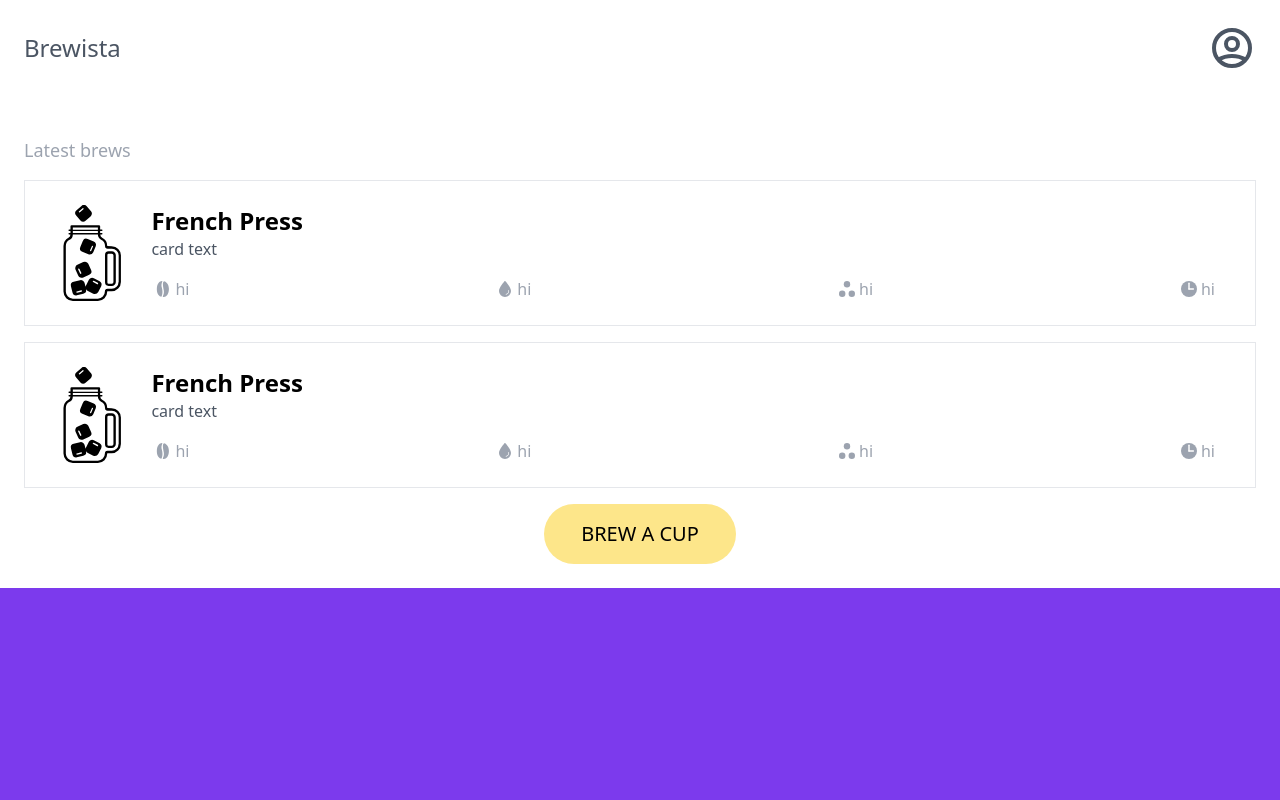
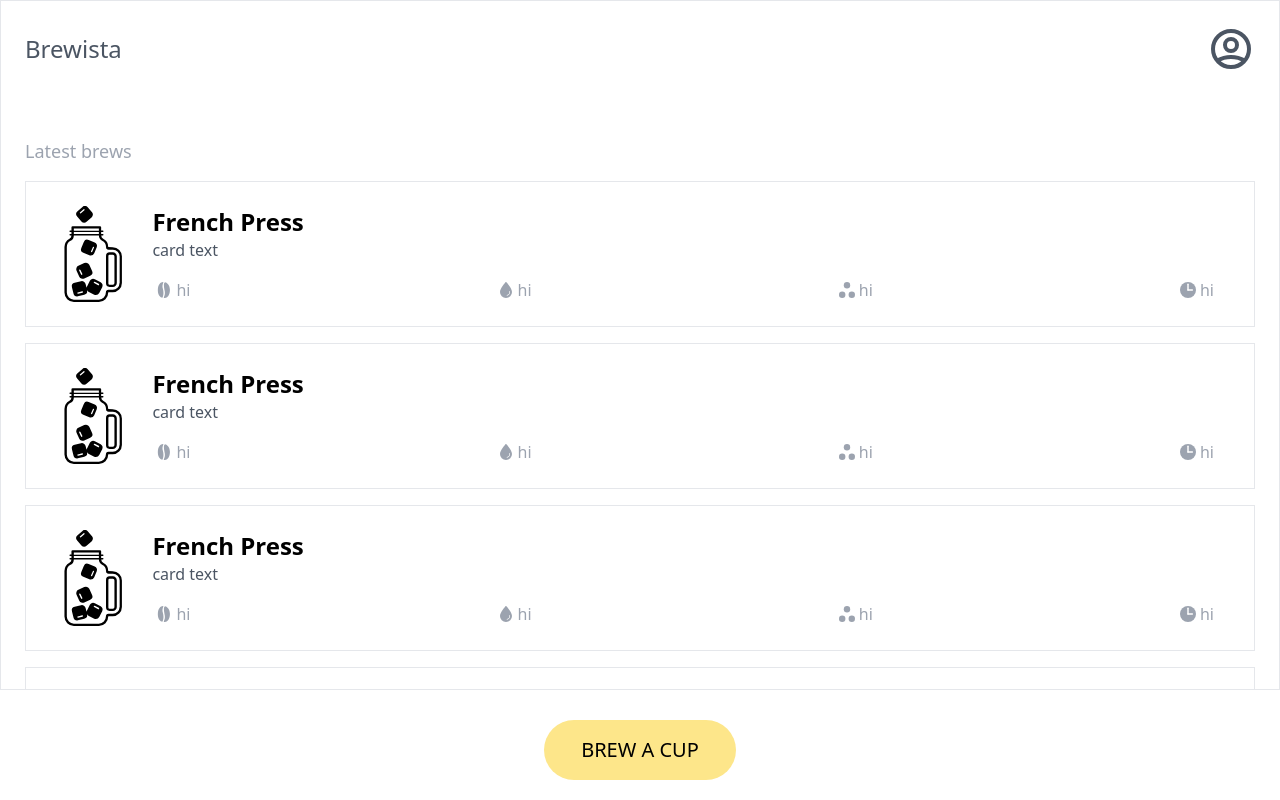
Before and after one commit to kami6800/eksamen, a Vue app: page /latest in a window 1280 px wide. Built offline with nearby package versions, Linux system fonts and the light colour scheme.

Commit message:
fix item positioning and scrolling

```diff
--- a/public/index.html
+++ b/public/index.html
@@ -128,11 +128,11 @@
 
 </svg>
   </head>
-  <body class="bg-purple-600">
+  <body class="">
     <noscript>
       <strong>We're sorry but <%= htmlWebpackPlugin.options.title %> doesn't work properly without JavaScript enabled. Please enable it to continue.</strong>
     </noscript>
-    <div id="app"></div>
+    <div id="app" class="h-full"></div>
     <!-- built files will be auto injected -->
   </body>
 </html>
--- a/src/App.vue
+++ b/src/App.vue
@@ -1,5 +1,5 @@
   <template>
-  <div class="w-full bg-white p-6">
+  <div class="w-full bg-white p-6 h-full overflow-auto border">
     <router-view></router-view>
   </div>
 </template>
@@ -14,5 +14,7 @@ export default {
 </script>
 
 <style>
-
+  .aaa{
+    height:80vh;
+  }
 </style>
--- a/src/pages/LatestBrews.vue
+++ b/src/pages/LatestBrews.vue
@@ -1,4 +1,5 @@
 <template>
+<div class="h-full aaa">
     <base-header class="justify-between text-center text-gray-600">
         <h2>Brewista</h2>
         <svg class="h-12" xmlns="http://www.w3.org/2000/svg" fill="none" viewBox="0 0 24 24" stroke="currentColor">
@@ -8,7 +9,11 @@
     <p class="text-gray-400 font-medium text-lg">Latest brews</p>
     <coffee-card></coffee-card>
     <coffee-card></coffee-card>
+     <coffee-card></coffee-card>
+      <coffee-card></coffee-card>
 
-    <router-link class="bg-yellow-200 py-4 text-xl rounded-full m-0 m-auto block w-48 text-center" to="/beans">BREW A CUP</router-link>
-
+</div>
+    <div class="absolute w-full left-0 rigth-0 bottom-5">
+        <router-link class="bg-yellow-200 py-4 text-xl rounded-full m-0 m-auto block w-48 text-center" to="/beans">BREW A CUP</router-link>
+    </div>
 </template>
```
